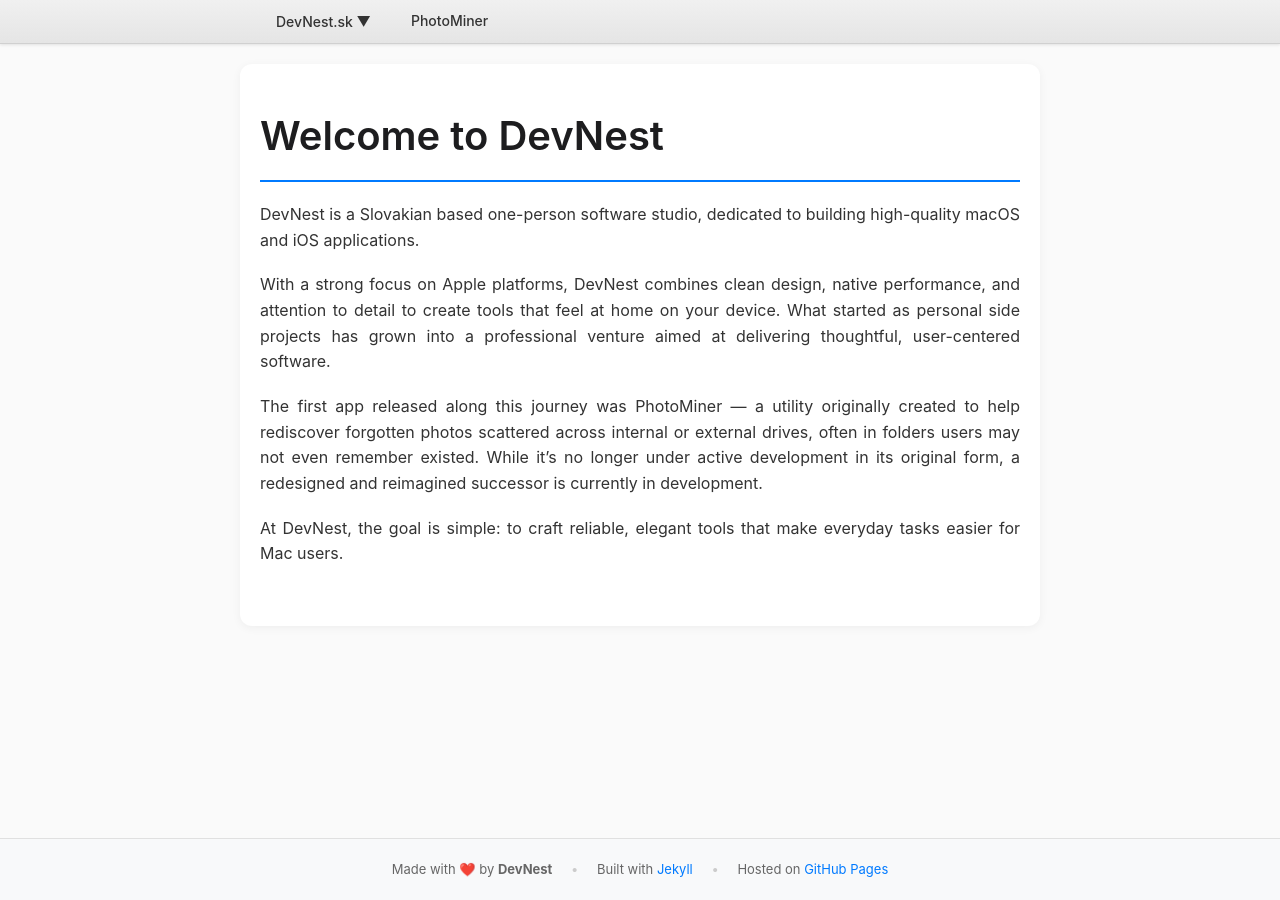
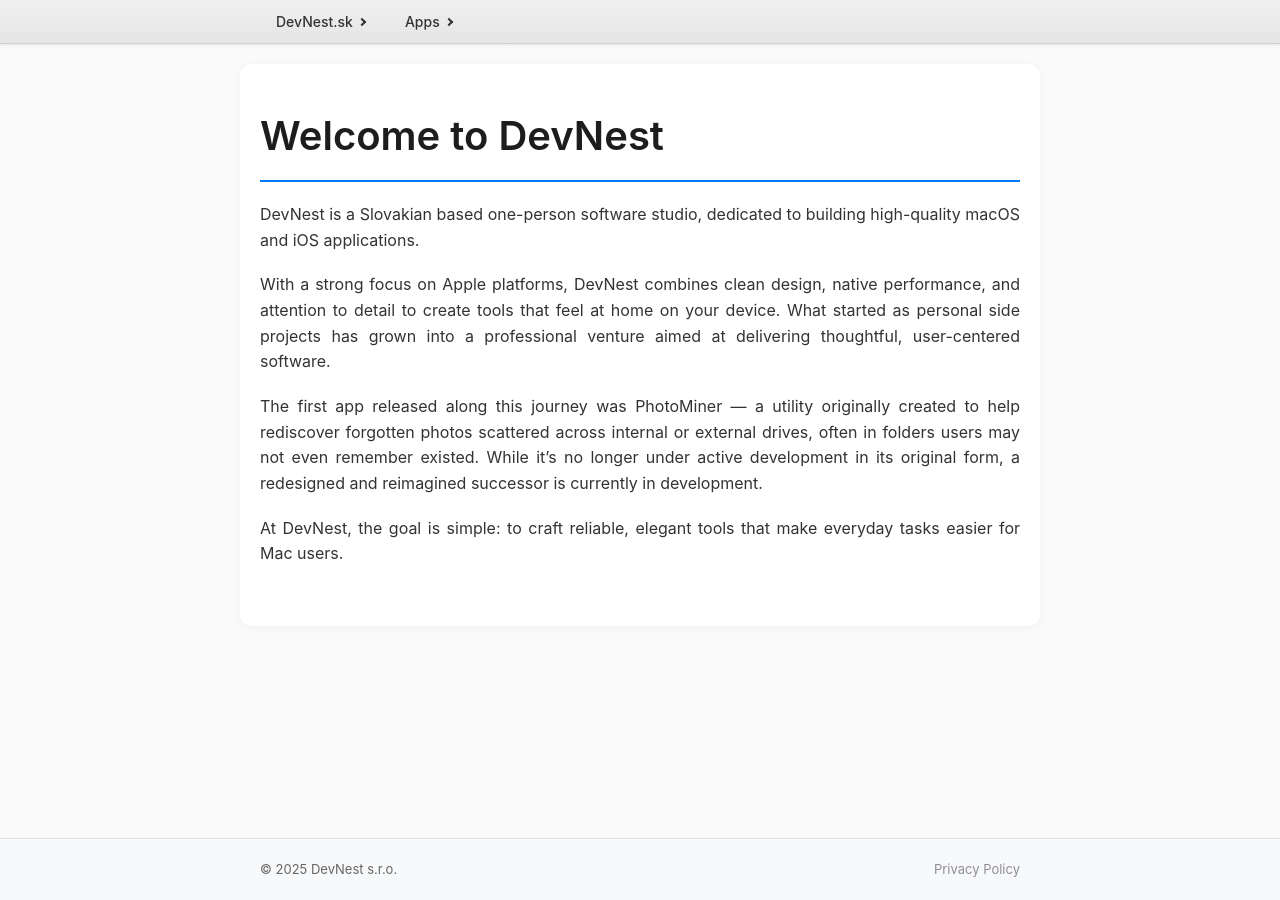
Before and after one commit to gergelysanta/devnest.sk, a Jekyll site: the page built from about.md, in a window 1280 px wide. Built offline with Jekyll 4.4.1, drawn with Linux system fonts in a browser that asks for light colours; our own code applies the rules of GitHub Pages for plain Markdown files.

Commit message:
UI upgrade

```diff
--- a/_config.yml
+++ b/_config.yml
@@ -1,34 +1,11 @@
-# Welcome to Jekyll!
-#
-# This config file is meant for settings that affect your whole blog, values
-# which you are expected to set up once and rarely edit after that. If you find
-# yourself editing this file very often, consider using Jekyll's data files
-# feature for the data you need to update frequently.
-#
 # For technical reasons, this file is *NOT* reloaded automatically when you use
 # 'bundle exec jekyll serve'. If you change this file, please restart the server process.
-#
-# If you need help with YAML syntax, here are some quick references for you:
-# https://learn-the-web.algonquindesign.ca/topics/markdown-yaml-cheat-sheet/#yaml
-# https://learnxinyminutes.com/docs/yaml/
-#
-# Site settings
-# These are used to personalize your new site. If you look in the HTML files,
-# you will see them accessed via {{ site.title }}, {{ site.email }}, and so on.
-# You can create any custom variable you would like, and they will be accessible
-# in the templates via {{ site.myvariable }}.
 
 title: DevNest.sk
 email: contact@devnest.sk
-description: >- # this means to ignore newlines until "baseurl:"
-  # Write an awesome description for your new site here. You can edit this
-  # line in _config.yml. It will appear in your document head meta (for
-  # Google search results) and in your feed.xml site description.
-domain: devnest.github.io
-baseurl: "" # the subpath of your site, e.g. /blog
-url: "https://devnest.github.io" # the base hostname & protocol for your site, e.g. http://example.com
-twitter_username: devnestsk
-github_username:  devnestsk
+domain: devnest.sk
+baseurl: "" # the subpath of the site, e.g. /blog
+url: "https://devnest.sk" # the base hostname & protocol for your site, e.g. http://example.com
 
 # Build settings
 theme: minima
--- a/_layouts/default.html
+++ b/_layouts/default.html
@@ -89,6 +89,23 @@
             color: #000;
         }
 
+        .chevron {
+            display: inline-block;
+            width: 6px;
+            height: 6px;
+            border-right: 2px solid currentColor;
+            border-bottom: 2px solid currentColor;
+            transform: rotate(-45deg);
+            margin-left: 6px;
+            margin-bottom: 2px;
+            transition: transform 0.25s ease;
+            transform-origin: center;
+        }
+
+        .dropdown:hover .chevron {
+            transform: rotate(45deg);
+        }
+
         .dropdown-content {
             display: none;
             position: absolute;
@@ -145,6 +162,7 @@
             margin-top: 20px;
             margin-bottom: 20px;
             border-radius: 12px;
+            position: relative; /* Added for badge positioning */
         }
 
         h1, h2, h3, h4, h5, h6 {
@@ -205,7 +223,7 @@
             background-color: #f8f9fa;
             border-top: 1px solid #e0e0e0;
             padding: 20px 0;
-            text-align: center;
+            text-align: left;
             font-size: 13px;
             color: #666;
             margin-top: auto;
@@ -215,6 +233,9 @@
             max-width: 800px;
             margin: 0 auto;
             padding: 0 20px;
+            display: flex;
+            justify-content: space-between;
+            align-items: center;
         }
 
         .footer p {
@@ -226,8 +247,7 @@
             margin: 0 15px;
             color: #ccc;
         }
-
-        .footer a {
+         .footer a {
             color: #007AFF;
             text-decoration: none;
         }
@@ -236,11 +256,21 @@
             text-decoration: underline;
         }
 
+        .footer a.secondary {
+            color: #8E8E93;
+        }
+
+        .footer a.secondary:hover {
+            color: #007AFF;
+            text-decoration: underline;
+        }
+
         @media (max-width: 768px) {
             .container {
                 margin: 10px;
                 padding: 20px;
                 border-radius: 8px;
+                position: relative; /* Keep relative positioning for badge */
             }
 
             .navbar {
@@ -282,6 +312,10 @@
 
             .dropdown .dropbtn:hover {
                 background-color: rgba(255,255,255,0.1);
+                color: #fff;
+            }
+
+            .dropdown:hover .chevron {
                 color: #fff;
             }
 
@@ -331,9 +365,80 @@
                 color: #0A84FF;
             }
 
+            .footer a.secondary {
+                color: #8E8E93;
+            }
+
+            .footer a.secondary:hover {
+                color: #0A84FF;
+            }
+
             /* hr {
                 border-top: 1px solid #444;
             } */
+        }
+
+        /* App Store Badge Styles for PhotoMiner page */
+        .app-store-badge {
+            position: fixed;
+            top: 64px; /* Below the 44px navbar + 20px margin */
+            left: calc(50% + 400px + 20px); /* Center of screen + half container width + margin */
+            z-index: 500;
+        }
+
+        .app-store-badge img {
+            width: 150px;
+            height: auto;
+            border-radius: 8px;
+            box-shadow: 0 2px 8px rgba(0,0,0,0.15);
+            transition: transform 0.2s ease, box-shadow 0.2s ease;
+            margin: 0;
+        }
+
+        .app-store-badge img:hover {
+            transform: translateY(-2px);
+            box-shadow: 0 4px 16px rgba(0,0,0,0.25);
+        }
+
+        @media (max-width: 1220px) {
+            /* When there's not enough space next to content, move badge to top-right but keep it fixed */
+            .app-store-badge {
+                position: fixed;
+                top: 64px;
+                right: 20px;
+                left: auto;
+                z-index: 500;
+            }
+        }
+
+        @media (max-width: 768px) {
+            /* On mobile, keep it fixed but in top-right corner with smaller size */
+            .app-store-badge {
+                position: fixed;
+                top: 64px;
+                right: 15px;
+                left: auto;
+                z-index: 500;
+            }
+
+            .app-store-badge img {
+                width: 120px;
+            }
+        }
+
+        @media (max-width: 480px) {
+            /* On very small screens, make it even smaller but still visible and fixed */
+            .app-store-badge {
+                position: fixed;
+                top: 64px;
+                right: 10px;
+                left: auto;
+                z-index: 500;
+            }
+
+            .app-store-badge img {
+                width: 100px;
+            }
         }
     </style>
 </head>
@@ -341,30 +446,38 @@
     <div class="navbar">
         <div class="navbar-content">
             <div class="dropdown">
-                <button class="dropbtn">DevNest.sk ▼</button>
+                <button class="dropbtn">{{ site.title }}<span class="chevron"></span></button>
                 <div class="dropdown-content">
-                    <a href="/index">About</a>
-                    <a href="/privacy-policy">Privacy Policy</a>
+                    <a href="/">About</a>
                     <a href="/contact">Contact</a>
                 </div>
             </div>
-            <a href="/photominer">PhotoMiner</a>
+            <div class="dropdown">
+                <button class="dropbtn">Apps<span class="chevron"></span></button>
+                <div class="dropdown-content">
+                    <a href="/photominer">PhotoMiner</a>
+                </div>
+            </div>
         </div>
     </div>
 
     <div class="main-content">
         <div class="container">
+            {% if page.title == "PhotoMiner" %}
+            <div class="app-store-badge">
+                <a href="https://itunes.apple.com/us/app/photominer/id1227312629" target="_blank">
+                    <img src="https://tools.applemediaservices.com/api/badges/download-on-the-app-store/black/en-us?size=250x83&amp;releaseDate=1297123200" alt="Download on the App Store">
+                </a>
+            </div>
+            {% endif %}
             {{ content }}
         </div>
     </div>
 
     <footer class="footer">
         <div class="footer-content">
-            <p>Made with ❤️ by <strong>DevNest</strong></p>
-            <span class="separator">•</span>
-            <p>Built with <a href="https://jekyllrb.com" target="_blank">Jekyll</a></p>
-            <span class="separator">•</span>
-            <p>Hosted on <a href="https://pages.github.com" target="_blank">GitHub Pages</a></p>
+            <p>© 2025 DevNest s.r.o.</p>
+            <a href="/privacy-policy" class="secondary">Privacy Policy</a>
         </div>
     </footer>
 </body>
```
Also changed, not shown: contact.md (+1 -1 lines), about.md (renamed from index.md).
